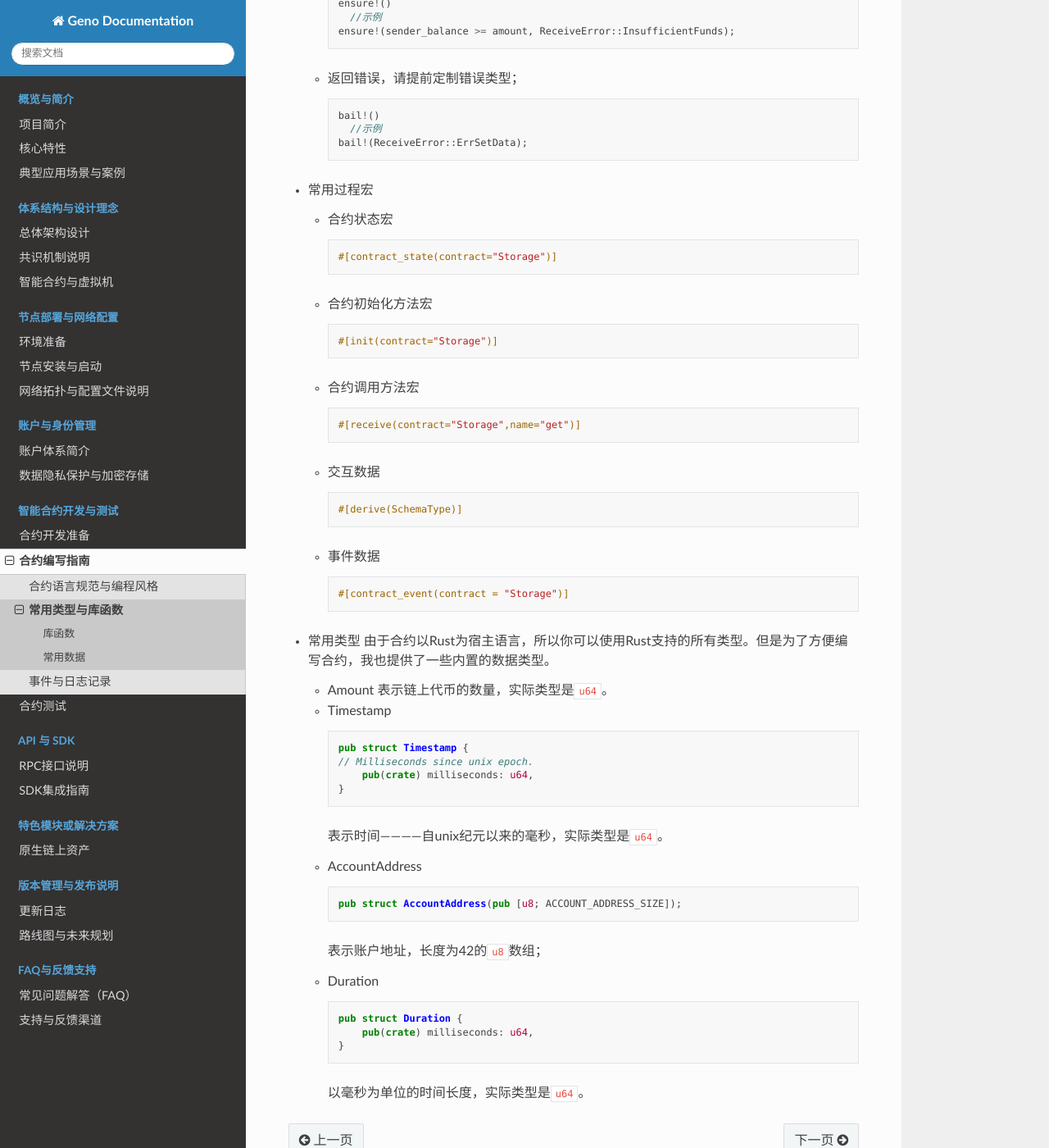
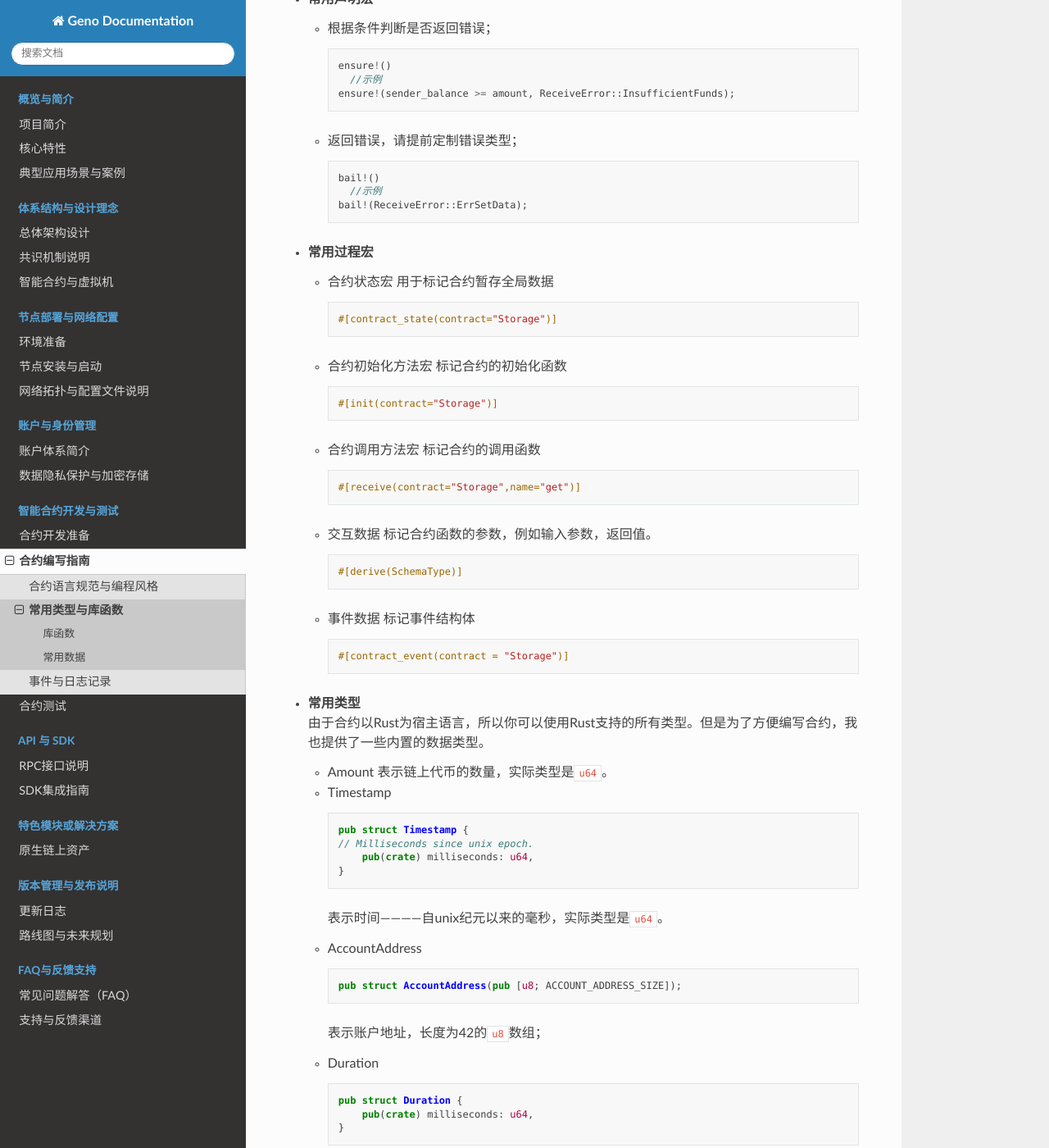
Before and after one commit to geno-labs/geno-docs, a Sphinx documentation site: the page built from source/contract/guide/grammar.md, in a window 1280 px wide and 1400 px high, scrolled down 2567 px. Shown: the whole window at 82% size. Built offline with Sphinx 7.4.7 and the Read the Docs theme 3.1.0, drawn with Linux system fonts in a browser that asks for light colours; some of the changed text lies outside the part shown.

Commit message:
fix hostfunc
Signed-off-by: kent <xq-310@163.com>

````diff
--- a/source/contract/guide/grammar.md
+++ b/source/contract/guide/grammar.md
@@ -4,86 +4,99 @@
 
 用户可以通过库函数，访问某些区块链执行上下文中的信息。例如，区块时间，合约地址等。访问这些库函数的时候一般都是通过，固定的参数`ctx: &impl HasReceiveContext<()>,`，所以我们以下示例中，都是使用`ctx`代表这个合约上下。
 
-* 区块时间
+* **区块时间**
+  获取当前区块的事件,返回值是`Timestamp`.
   ```rust
   fn slot_time(&self) -> SlotTime
   //示例
   let time = ctx.metadata().slot_time()；
   ```
-* 区块高度
+* **区块高度**
+  返回当前区块高度
   ```rust
   fn height(&self) -> u64
   //示例
   let height = ctx.metadata().height()；
   ```
-* 交易hash
+* **交易hash**
+  返回当前交易的hash
   ```rust
   fn tx_hash(&self)->String
   //示例
   let tx_hash = ctx.metadata().tx_hash()；
   ```
-* 获取调用参数
+* **获取调用参数**
+  在函数中使用，返回当前函数的参数，返回值是泛型。
   ```rust
   fn parameter_cursor(&self) -> Self::ParamType
     //示例
   let addr = ctx.parameter_cursor().get()?;
   ```
-* 创建合约账户
-  只在初始化函数中存在
+* **创建合约账户**
+  只在初始化函数中存在，返回发起交易的地址。
   ```rust
   fn init_origin(&self) -> AccountAddress;
     //示例
   let creator = ctx.init_origin();
   ```
-* 合约所有者
+* **合约所有者**
+  返回合约拥有者的地址
   ```rust
   fn owner(&self) -> AccountAddress;
     //示例
   let owner = ctx.owner();
   ```
-* 合约地址
+* **合约地址**
+  返回合约的地址
   ```rust
   fn self_address(&self) -> AccountAddress;
     //示例
   let addr = ctx.self_address();
   ```
-* 合约余额
+* **合约余额**
+  返回合约的余额
   ```rust
   fn self_balance(&self) -> Amount;
     //示例
   let balance = ctx.self_balance();
   ```
-* 合约调用者
+* **合约调用者**
+  返回调用合约的地址
   ```rust
   fn invoker(&self) -> AccountAddress;
     //示例
   let user = ctx.invoker();
   ```
-* 合约返回值
+* **合约返回值**
+  合约返回值，参数是一个泛型，这个参数是标记`#[derive(Serialize, SchemaType)]`的数据结构
   ```rust
   fn result<A:Serial>(&self, data:A);
     //示例
   ctx.result();
   ```
-* 合约事件
+* **合约事件**
+  触发事件，事件会标记`#[contract_event(contract = "Storage")]`的数据结构
   ```rust
   fn log<S: Serial>(&mut self, event: &S) -> Result<(), LogError>
     //示例
   logger.log(&Event::Transfer(owner_address, receiver_address, amount))?;
   ```
-* 存储数据
+* **存储数据**
+  存储到链上的数据
   ```rust
   fn set_state<K:Serial, V:Serial>(&self, key:K, value:V)->Result<(), &str>;
     //示例
   let _ = ctx.metadata().set_state(key, value);
   ```
-* 读取数据
+* **读取数据**
+  从链上读取数据
   ```rust
   fn get_state<K:Serial, V:Deserial>(&self, key:K)->Result<V, &str>;
     //示例
   let info = ctx.metadata().get_state(key);
   ```
-* 转账&调用合约
+* **转账&调用合约**
+  合约内进行转账与调用合约的接口，转账的时候，不需要填写`receive_name`,`parameter`;
   ```rust
   fn invoke<K:Serial, V:Deserial>(
         &self,
@@ -102,7 +115,7 @@
   ```
 
 ## 常用数据
-* 常用声明宏
+* **常用声明宏**
   - 根据条件判断是否返回错误；
     ```rust
     ensure!()
@@ -116,32 +129,36 @@
     bail!(ReceiveError::ErrSetData);
     ```
 
-* 常用过程宏
+* **常用过程宏**
   - 合约状态宏
+    用于标记合约暂存全局数据
     ```rust
     #[contract_state(contract="Storage")]
     ```
   - 合约初始化方法宏
-
+    标记合约的初始化函数
     ```rust
     #[init(contract="Storage")]
     ```
   - 合约调用方法宏
+    标记合约的调用函数
     ```rust
     #[receive(contract="Storage",name="get")]
     ```
   - 交互数据
+    标记合约函数的参数，例如输入参数，返回值。
     ```rust
     #[derive(SchemaType)]
     ```
   - 事件数据
+    标记事件结构体
     ```rust
     #[contract_event(contract = "Storage")]
     ```
 
 
 
-* 常用类型
+* **常用类型**
   由于合约以Rust为宿主语言，所以你可以使用Rust支持的所有类型。但是为了方便编写合约，我也提供了一些内置的数据类型。
   - Amount
     表示链上代币的数量，实际类型是`u64`。
````
